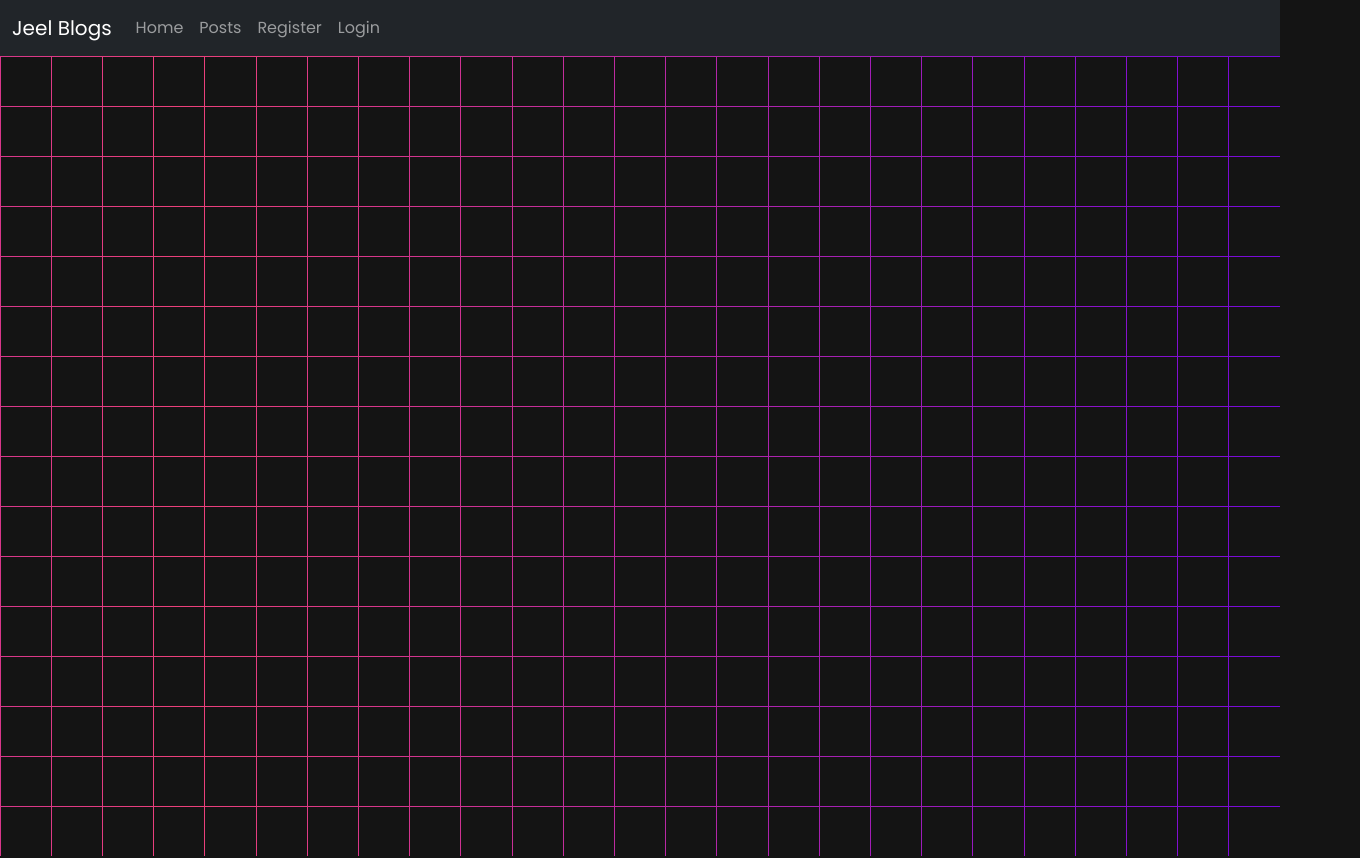
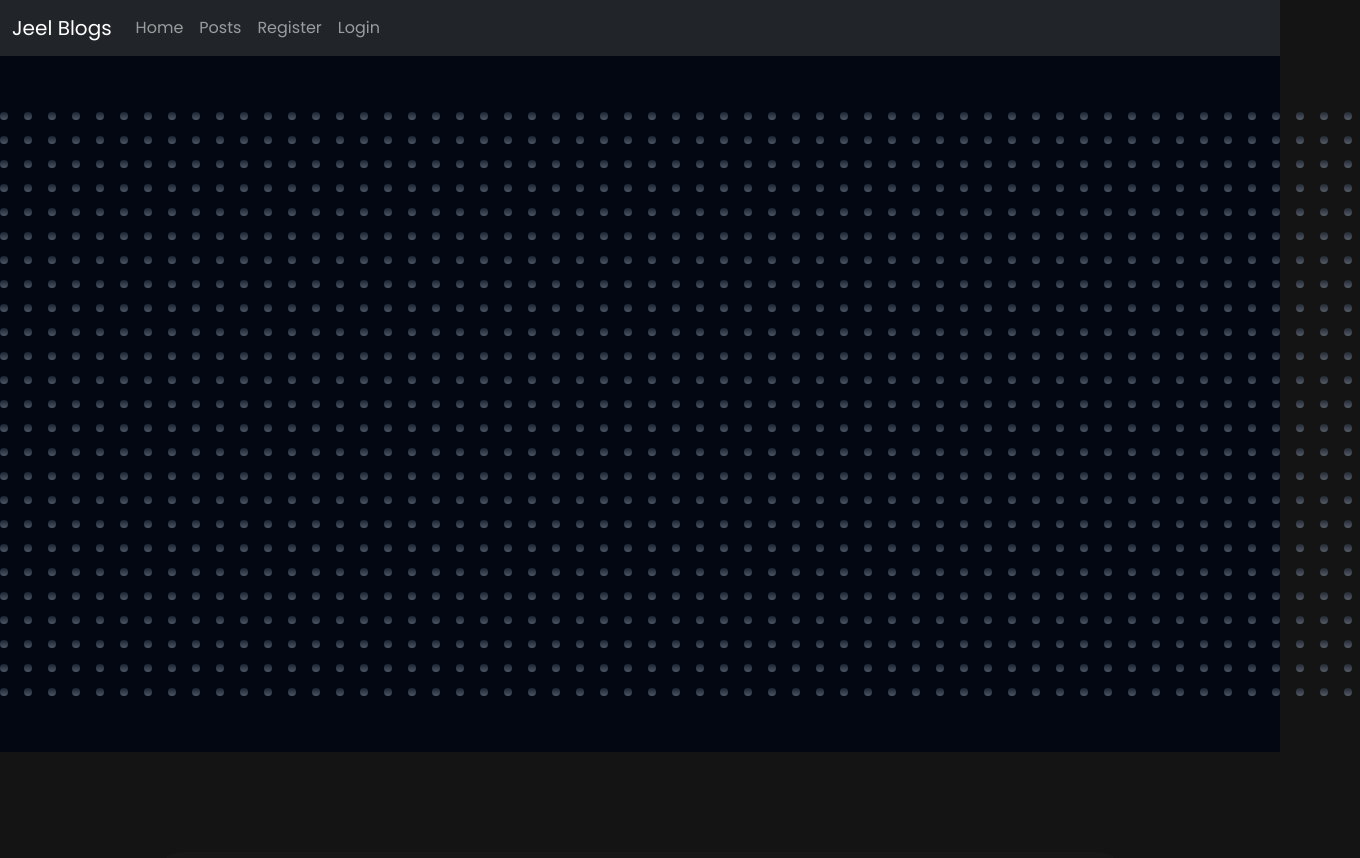
Before and after one commit to jeel105512/Blogs, a React app in the folder website/: page / in a window 1280 px wide. Shown: the top 858 px of the page, 1360 px wide, since content can reach past the window. Built offline with nearby package versions, Linux system fonts and the light colour scheme; no server answers; a web font is replaced by a local one.

Commit message:
Added Wateerdrop grid effect using 'hover dev' library and added tailwind using cdn to make the component work as intended

```diff
--- /dev/null
+++ b/website/src/components/WaterDropGrid/WaterDropGrid.jsx
@@ -0,0 +1,70 @@
+import React from "react";
+import anime from "animejs";
+
+const WaterDropGrid = () => {
+    return (
+        <div className="relative grid place-content-center bg-gray-950 px-8 py-12">
+            <DotGrid />
+        </div>
+    );
+};
+
+const GRID_WIDTH = 60;
+const GRID_HEIGHT = 25;
+
+const DotGrid = () => {
+    const handleDotClick = (e) => {
+        anime({
+            targets: ".dot-point",
+            scale: [
+                { value: 1.35, easing: "easeOutSine", duration: 250 },
+                { value: 1, easing: "easeInOutQuad", duration: 500 },
+            ],
+            translateY: [
+                { value: -15, easing: "easeOutSine", duration: 250 },
+                { value: 0, easing: "easeInOutQuad", duration: 500 },
+            ],
+            opacity: [
+                { value: 1, easing: "easeOutSine", duration: 250 },
+                { value: 0.5, easing: "easeInOutQuad", duration: 500 },
+            ],
+            delay: anime.stagger(100, {
+                grid: [GRID_WIDTH, GRID_HEIGHT],
+                from: e.target.dataset.index,
+            }),
+        });
+    };
+
+    const dots = [];
+    let index = 0;
+
+    for (let i = 0; i < GRID_WIDTH; i++) {
+        for (let j = 0; j < GRID_HEIGHT; j++) {
+            dots.push(
+                <div
+                    className="group cursor-crosshair rounded-full p-2 transition-colors hover:bg-slate-600"
+                    data-index={index}
+                    key={`${i}-${j}`}
+                >
+                    <div
+                        className="dot-point h-2 w-2 rounded-full bg-gradient-to-b from-slate-700 to-slate-400 opacity-50 group-hover:from-indigo-600 group-hover:to-white"
+                        data-index={index}
+                    />
+                </div>
+            );
+            index++;
+        }
+    }
+
+    return (
+        <div
+            onClick={handleDotClick}
+            style={{ gridTemplateColumns: `repeat(${GRID_WIDTH}, 1fr)` }}
+            className="grid w-fit"
+        >
+            {dots}
+        </div>
+    );
+};
+
+export default WaterDropGrid;
--- a/website/src/index.html
+++ b/website/src/index.html
@@ -19,6 +19,8 @@
             href="https://cdn.jsdelivr.net/npm/bootstrap@5.3.2/dist/css/bootstrap.min.css"
             integrity="sha384-T3c6CoIi6uLrA9TneNEoa7RxnatzjcDSCmG1MXxSR1GAsXEV/Dwwykc2MPK8M2HN"
             crossorigin="anonymous" />
+
+        <script src="https://cdn.tailwindcss.com"></script>
     </head>
 
     <body>
--- a/website/src/pages/About.jsx
+++ b/website/src/pages/About.jsx
@@ -8,6 +8,7 @@ const About = () => {
             <div className={styles["about-section-content"]}>
                 <h2>About Jeel Blogs</h2>
                 <p>This project serves as my endeavor to showcase my comprehension of JavaScript frameworks through the creation of a tiered architecture application. Following the project instructions provided, I am collaborating within a group of peers to ensure a comprehensive approach to the task at hand. The objective entails the development of both a presentation layer, represented by the front-end website, and a persistence layer, embodied by the API or CMS. Key requirements include the implementation of authentication and authorization mechanisms, the establishment of CRUD functionalities for one or more resources, and the creation of a CMS for user and resource management within the API. The front-end website, designed using React components, must integrate seamlessly with the API, utilizing a facade layer to manage data retrieval. A pivotal aspect of this project lies in its uniqueness; each group is encouraged to unleash their creativity and technical prowess to deliver an unparalleled solution. It is imperative to dedicate substantial effort to this project, as the grading criteria heavily weighs the level of commitment and innovation demonstrated. The top-performing projects will serve as benchmarks for evaluation, setting a high standard for excellence in execution.</p>
+                {/* <button class="text-white px-4 sm:px-8 py-2 sm:py-3 bg-sky-700 hover:bg-sky-800">TailwindCSS</button> */}
             </div>
         </div>
     );
--- a/website/src/pages/Home.jsx
+++ b/website/src/pages/Home.jsx
@@ -12,6 +12,7 @@ import PageTitle from "../components/PageTitle";
 import PostsIndex from "../pages/Posts/Index";
 import AboutSection from "./About";
 import StageringGrid from "../components/StageringGrid/StageringGrid";
+import WaterDropGrid from "../components/WaterDropGrid/WaterDropGrid";
 
 // Define the Home component as a functional component
 const Home = () => {
@@ -26,7 +27,8 @@ const Home = () => {
          */
         <>
             <PageTitle title="Home" />
-            <StageringGrid />
+            {/* <StageringGrid /> */}
+            <WaterDropGrid />
             <AboutSection />
             <PostsIndex title="Blogs" />
         </>
```
